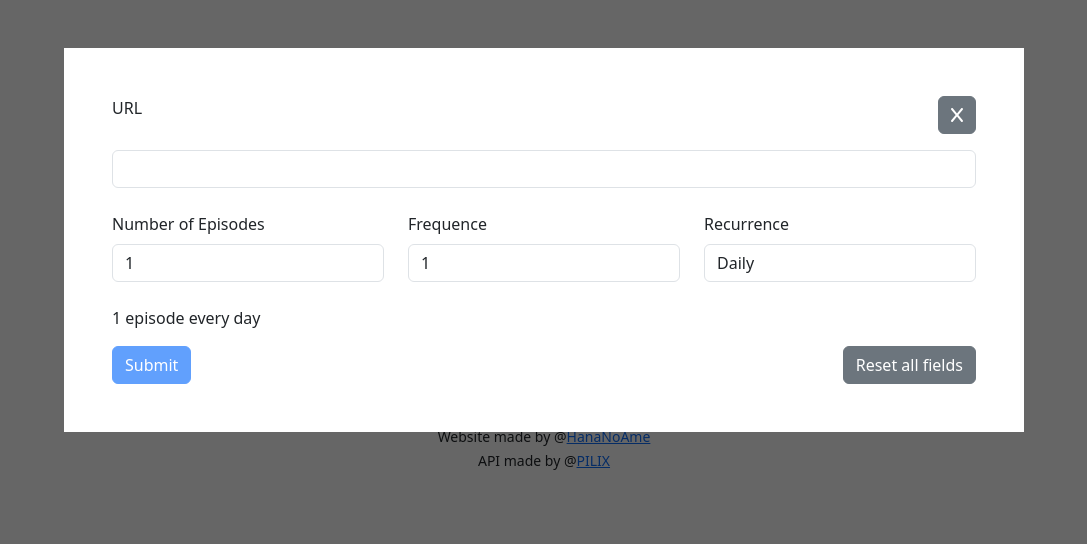
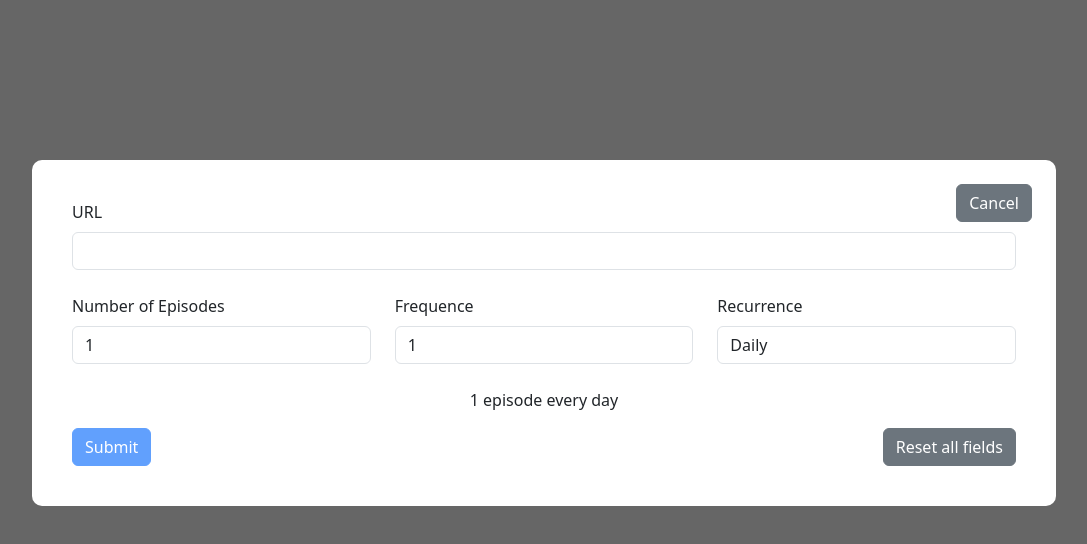
Before and after one commit to HanaNoAme/PodShiftFrontEnd, a React (Vite) app: page / in a window 1280 px wide. Both pictures are taken after a click on the button "Open". Shown: the top 544 px of the page, without its empty margins (96-1183 px from the left). Built offline with nearby package versions, Linux system fonts and the light colour scheme.

Commit message:
modal functional

```diff
--- a/package.json
+++ b/package.json
@@ -10,10 +10,6 @@
     "preview": "vite preview"
   },
   "dependencies": {
-    "@fortawesome/fontawesome-svg-core": "^6.7.2",
-    "@fortawesome/free-brands-svg-icons": "^6.7.2",
-    "@fortawesome/free-regular-svg-icons": "^6.7.2",
-    "@fortawesome/free-solid-svg-icons": "^6.7.2",
     "@fortawesome/react-fontawesome": "^0.2.2",
     "bootstrap": "^5.3.3",
     "react": "^18.3.1",
--- a/src/components/form.tsx
+++ b/src/components/form.tsx
@@ -4,8 +4,6 @@ import { FormState } from "../interfaces/formState";
 import { Recurrence } from "../classes/recurrence";
 import { Response } from "../interfaces/response";
 import { CSSProperties } from 'react';
-import { FontAwesomeIcon } from '@fortawesome/react-fontawesome';
-import { faX } from '@fortawesome/free-solid-svg-icons';
 
 const apiUrl = "http://www.podshift.net:8080/PodShift";
 const initialForm: FormState = {
@@ -27,7 +25,11 @@ const initialForm: FormState = {
   },
 };
 
-export function Form({ }: { handleClose: () => void }) {
+interface Props {
+  handleClose: () => void
+}
+
+export function Form(props: Props) {
   const [form, setForm] = useState(initialForm)
   const isFormValid = Object.values(form).every((field) => field.isValid);
   const modalStyles: CSSProperties = {
@@ -39,10 +41,15 @@ export function Form({ }: { handleClose: () => void }) {
     background: "rgba(0, 0, 0, 0.6)",
   };
   const formStyles: CSSProperties = {
-    top: "auto",
+    position: "fixed",
+    transform: "translateX(-50%)",
+    backgroundColor: "white",
+    padding: "40px",
+    top: "20%",
     left: "50%",
     width: "80%",
     height: "auto",
+    borderRadius: "10px",
   };
 
   function handleClear() {
@@ -85,10 +92,11 @@ export function Form({ }: { handleClose: () => void }) {
 
   return (
     <div style={modalStyles}>
-      <form className={"position-fixed text-start translate-middle-x start-50 position-relative w-75 my-5 p-5 bg-white"} onSubmit={handleSubmit} noValidate style={formStyles}>
-        <button type="button" className="btn btn-secondary float-end mb-3">
-          <FontAwesomeIcon icon={faX} />
+      <form onSubmit={handleSubmit} noValidate style={formStyles}>
+        <button type="button" className="btn btn-secondary position-absolute top-0 end-0 m-4" onClick={props.handleClose}>
+          Cancel
         </button>
+        <div className="text-start row">
           <Input
             name="url"
             display="URL"
@@ -96,6 +104,7 @@ export function Form({ }: { handleClose: () => void }) {
             field={form.url}
             setInputValue={(value, isValid) =>
               setForm((prev) => ({ ...prev, url: { value, isValid } }))} />
+        </div>
         <br />
         <div className="text-start row">
           <Input
--- a/src/components/input.tsx
+++ b/src/components/input.tsx
@@ -63,7 +63,7 @@ export function Input(props: Props) {
   };
 
   return (
-    <div className={props.type == "text" ? "" : "col align-self-end"}>
+    <div className="align-self-end col">
       <label htmlFor={props.name} className="form-label">{props.display}</label>
       {renderInput()}
       {!props.field.isValid && isUrlTouched &&
```
Also changed, not shown: 1 other file (tests, documents, lock files or other folders). Lines whose indentation alone changed are shown as unchanged.
